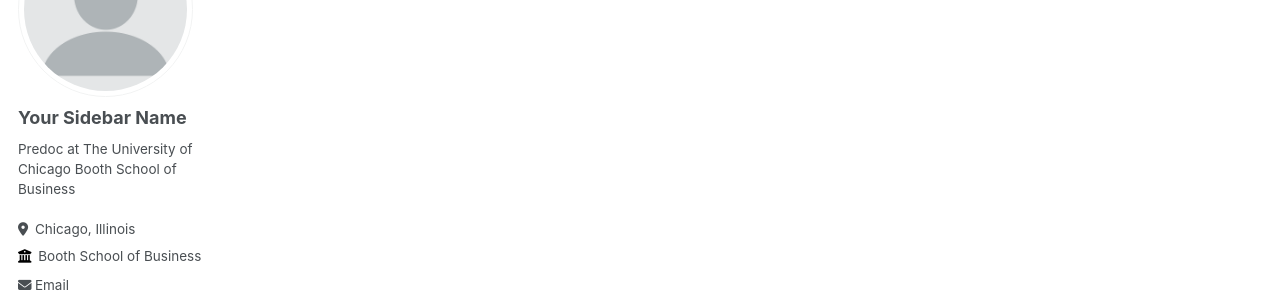
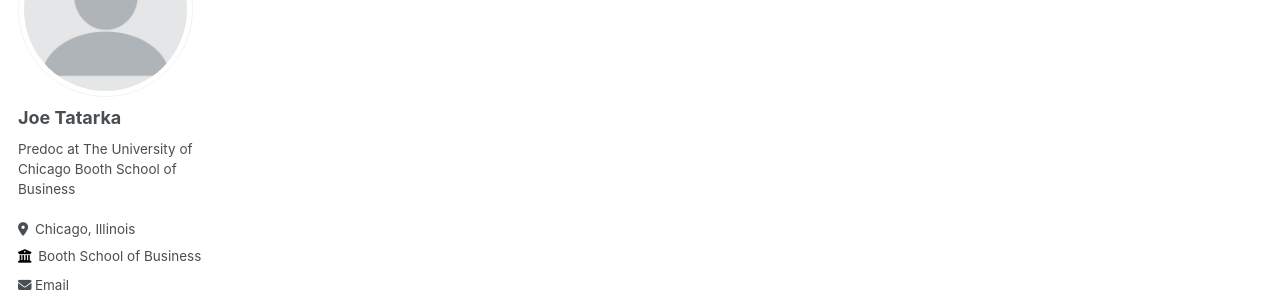
Before and after one commit to JoeTatarka/JoeTatarka.github.io, a Jekyll site: the page built from _pages/about.md, in a window 1280 px wide. Shown: the part 184-484 px from the top of the page. Built offline with Jekyll 4.4.1, drawn with Linux system fonts in a browser that asks for light colours.

Commit message:
Update _config.yml

```diff
--- a/_config.yml
+++ b/_config.yml
@@ -22,7 +22,7 @@ repository               : "JoeTatarka/JoeTatarka.github.io"
 author:
   # Biographic information
   avatar           : "profile.png"
-  name             : "Your Sidebar Name"
+  name             : "Joe Tatarka"
   pronouns         : # example: "she/her"
   bio              : "Predoc at The University of Chicago Booth School of Business"
   location         : "Chicago, Illinois"
```
